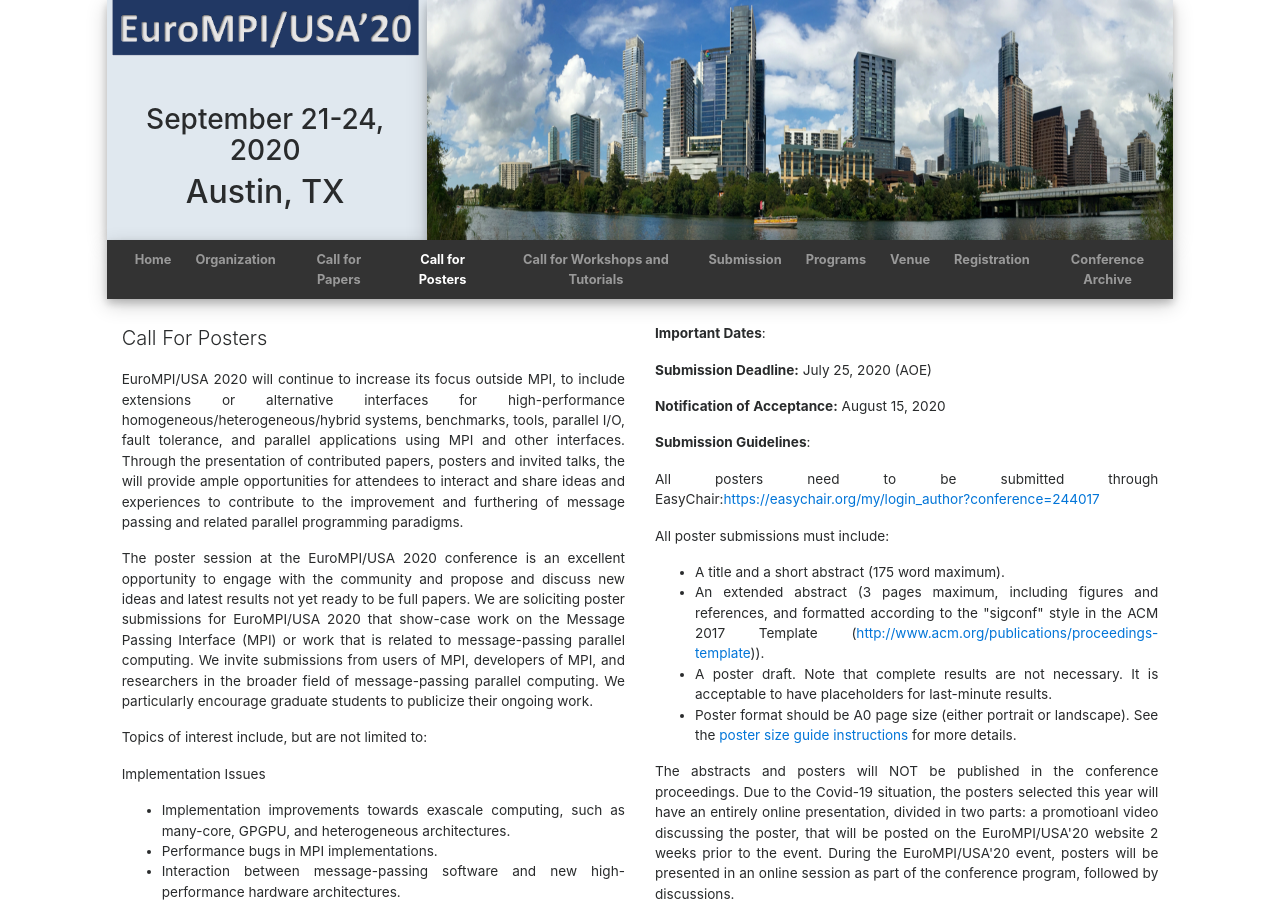
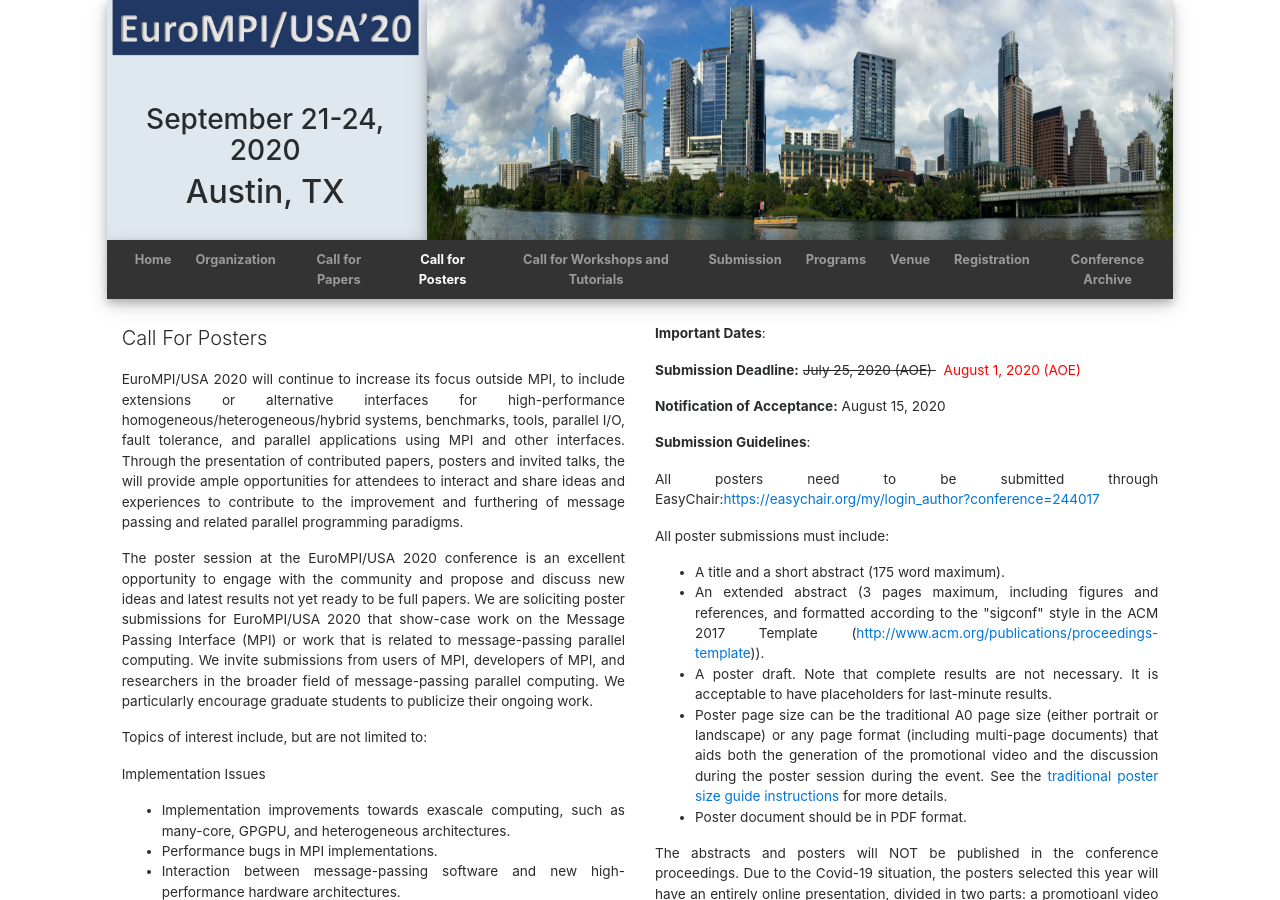
Before and after one commit to eurompi/eurompi.github.io, a Jekyll site: the page built from cfposter.html, in a window 1280 px wide and 900 px high. Built offline with Jekyll 4.4.1, drawn with Linux system fonts in a browser that asks for light colours; nearby versions of some CDN libraries.

Commit message:
Update poster due date and guidelines

```diff
--- a/_data/conference.yml
+++ b/_data/conference.yml
@@ -103,6 +103,7 @@
     text: Notification of Acceptance (Paper)
     pass_due: False
   - date: 2020-7-25
+    newdate: 2020-8-1
     text: Poster Submission Due
     pass_due: False
   - date: 2020-8-15
--- a/cfposter.html
+++ b/cfposter.html
@@ -70,7 +70,7 @@
             <p><strong>Important Dates</strong>:</p>
 
             <p><b>Submission Deadline:</b>
-                July 25, 2020 (AOE)
+               <del> July 25, 2020 (AOE) </del> &nbsp; <font color="red"> August 1, 2020 (AOE) </font>
             </p>
             <!--<p><b>Extended Submission Deadline:</b> July 1, 2016 (9PM PDT)</p>-->
 
@@ -88,7 +88,8 @@
               <li> A title and a short abstract (175 word maximum).
               <li> An extended abstract (3 pages maximum, including figures and references, and formatted according to the "sigconf" style in the ACM 2017 Template (<a href="http://www.acm.org/publications/proceedings-template">http://www.acm.org/publications/proceedings-template</a>)).
               <li> A poster draft. Note that complete results are not necessary. It is acceptable to have placeholders for last-minute results.
-              <li> Poster format should be A0 page size (either portrait or landscape). See the <a href="assets/images/poster_size_and_layout.pdf" target="_blank">poster size guide instructions</a> for more details.
+              <li> Poster page size can be the traditional A0 page size (either portrait or landscape) or any page format (including multi-page documents) that aids both the generation of the promotional video and the discussion during the poster session during the event. See the <a href="assets/images/poster_size_and_layout.pdf" target="_blank">traditional poster size guide instructions</a> for more details.
+              <li> Poster document should be in PDF format.
             </ul>
 
             <p> The abstracts and posters will NOT be published in the conference proceedings. Due to the Covid-19 situation, the posters selected this year will have an entirely online presentation, divided in two parts: a promotioanl video discussing the poster, that will be posted on the EuroMPI/USA'20 website 2 weeks prior to the event. During the EuroMPI/USA'20 event, posters will be presented in an online session as part of the conference program, followed by discussions.</p>
```
